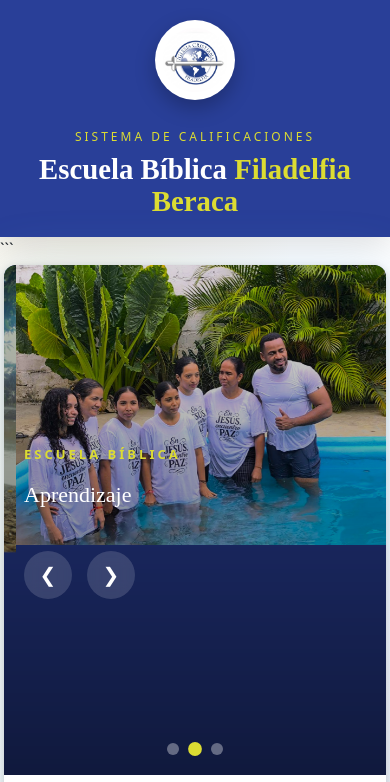
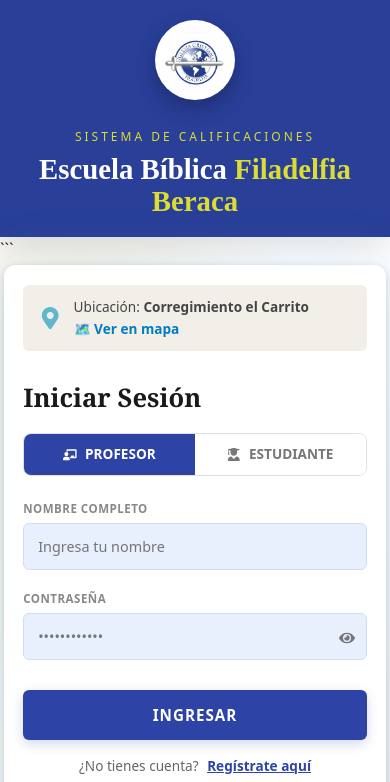
Before and after one commit to pperezd-stack/Escuela-b-blica-filadelfia-Beraca, a React (Vite) app: page / in a window 390 px wide. Shown: the top 782 px of the page. Built offline with nearby package versions, Linux system fonts and the light colour scheme.

Commit message:
último cambio

```diff
--- a/src/styles/pages/index.css
+++ b/src/styles/pages/index.css
@@ -112,7 +112,7 @@ body {
     }
 
     .card-body-area {
-        flex-direction: column-reverse; /* Cambia a 'column' si prefieres la imagen arriba y el login abajo */
+        flex-direction: column; /* Mantiene el formulario arriba y la imagen abajo en celulares */
         min-height: auto;
         border-radius: 12px;
     }
```
